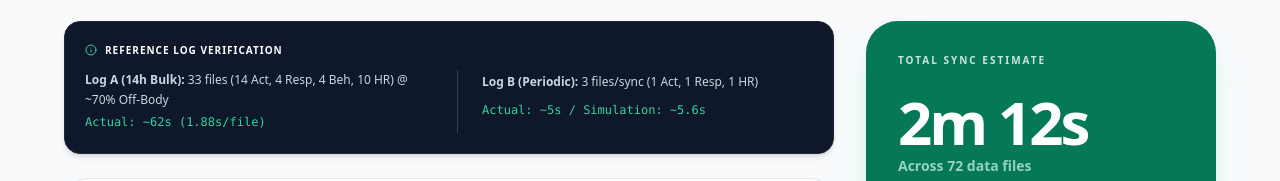
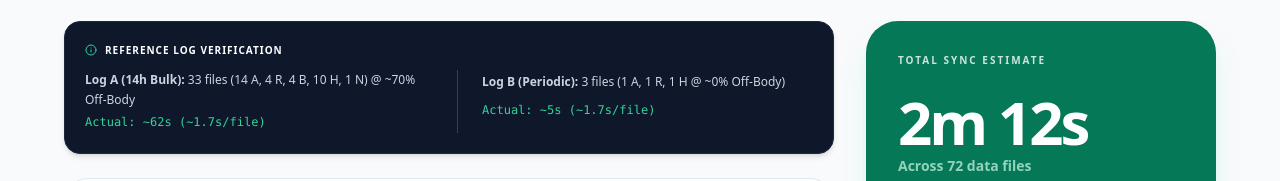
Before and after one commit to pedromarinho94/upload-estimation, a React (Vite) app: page / in a window 1280 px wide. Shown: the part 141-322 px from the top of the page. Built offline with nearby package versions, Linux system fonts and the light colour scheme.

Commit message:
Improve logs

```diff
--- a/src/App.jsx
+++ b/src/App.jsx
@@ -194,12 +194,12 @@ export default function App() {
                                 </div>
                                 <div className="grid md:grid-cols-2 gap-4 divide-slate-700 md:divide-x">
                                     <div className="pr-4">
-                                        <p><strong>Log A (14h Bulk):</strong> 33 files (14 Act, 4 Resp, 4 Beh, 10 HR) @ ~70% Off-Body</p>
-                                        <p className="text-emerald-400 mt-1 font-mono">Actual: ~62s (1.88s/file)</p>
+                                        <p><strong>Log A (14h Bulk):</strong> 33 files (14 A, 4 R, 4 B, 10 H, 1 N) @ ~70% Off-Body</p>
+                                        <p className="text-emerald-400 mt-1 font-mono">Actual: ~62s (~1.7s/file)</p>
                                     </div>
                                     <div className="md:pl-6 leading-6">
-                                        <p><strong>Log B (Periodic):</strong> 3 files/sync (1 Act, 1 Resp, 1 HR)</p>
-                                        <p className="text-emerald-400 mt-1 font-mono">Actual: ~5s / Simulation: ~5.6s</p>
+                                        <p><strong>Log B (Periodic):</strong> 3 files (1 A, 1 R, 1 H @ ~0% Off-Body)</p>
+                                        <p className="text-emerald-400 mt-1 font-mono">Actual: ~5s (~1.7s/file)</p>
                                     </div>
                                 </div>
                             </div>
```
